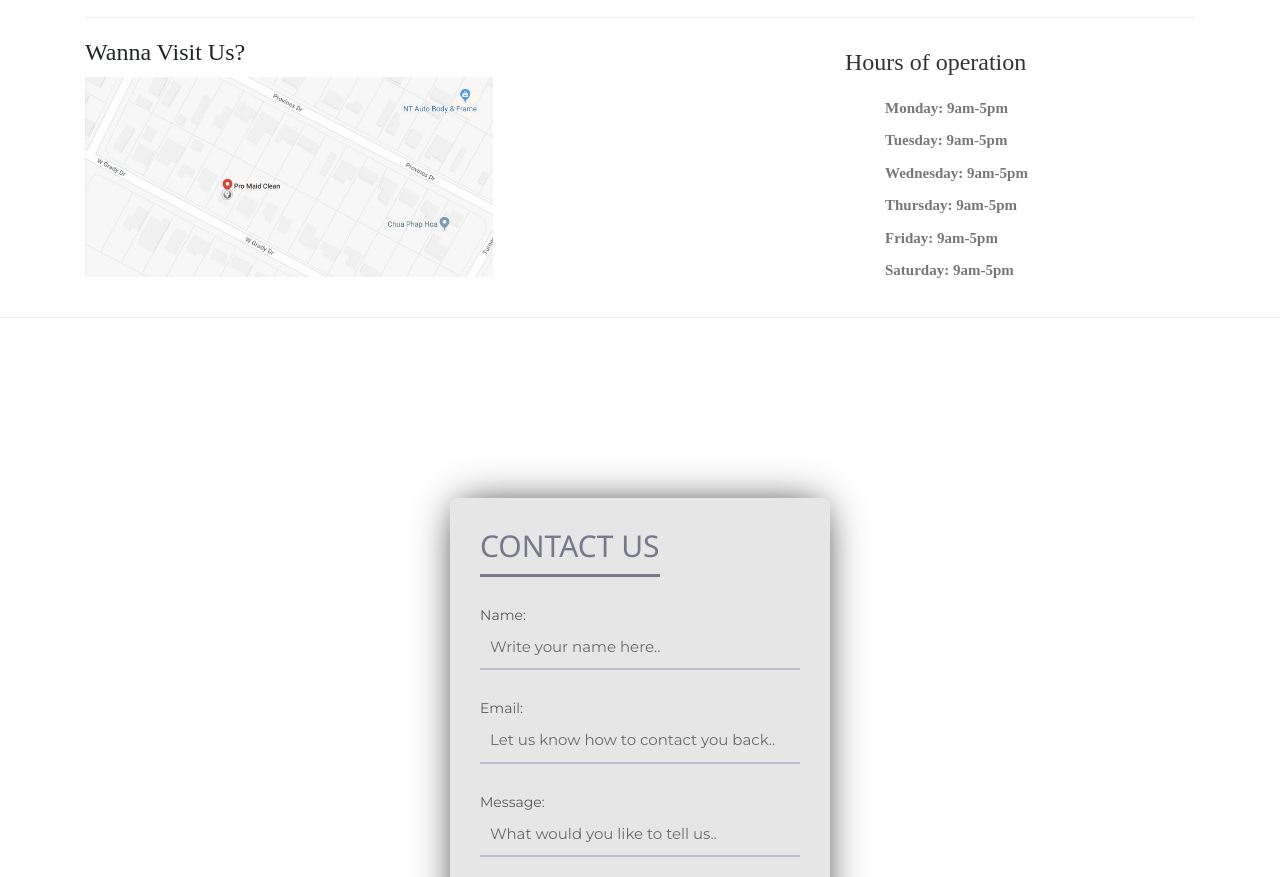
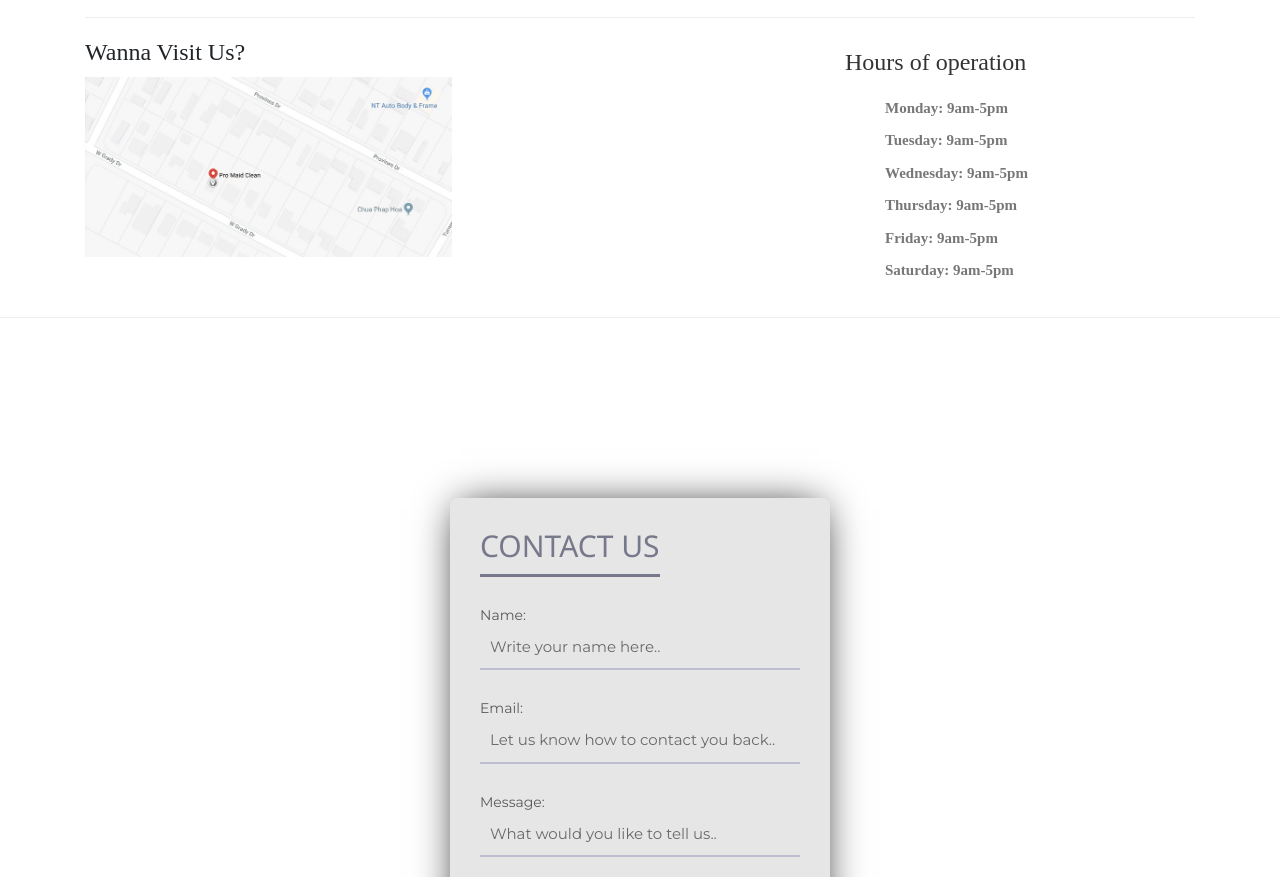
Before and after one commit to bigyanghimire/pro-maid, a plain HTML site: page index.html in a window 1280 px wide. Shown: the part 2390-3267 px from the top of the page. Drawn offline with nearby package versions, Linux system fonts and the light colour scheme; a web font is replaced by a local one.

Commit message:
changed cs

```diff
--- a/index.html
+++ b/index.html
@@ -208,7 +208,7 @@
         <div class="row">
             <div class="col-md-4 map">
                 <h3 id="eco-id">Wanna Visit Us?</h3>
-                <img src="map.JPG" height=200 />
+                <img src="map.JPG" height=180 />
 
             </div>
             <div class="col-md-4 hours">
```
